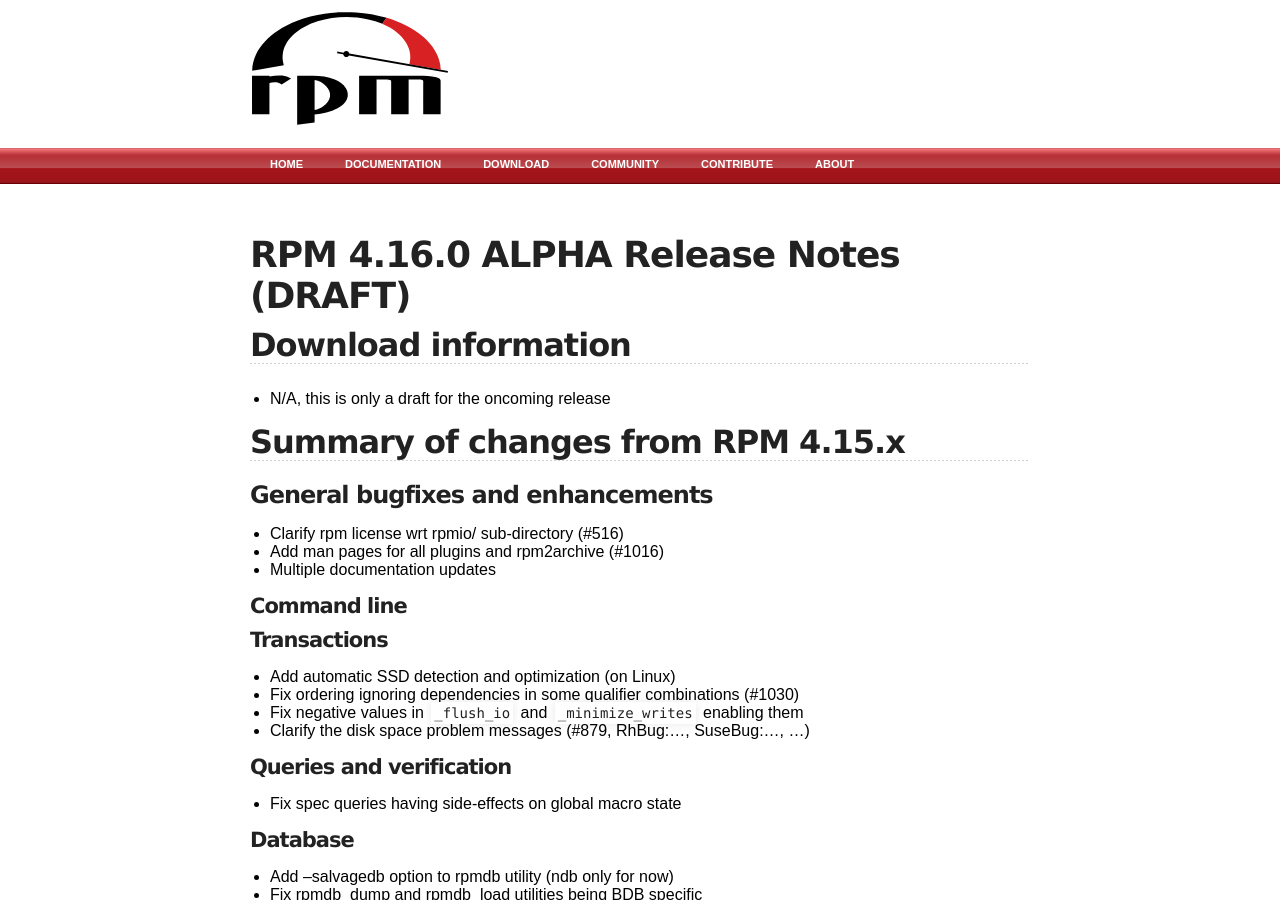
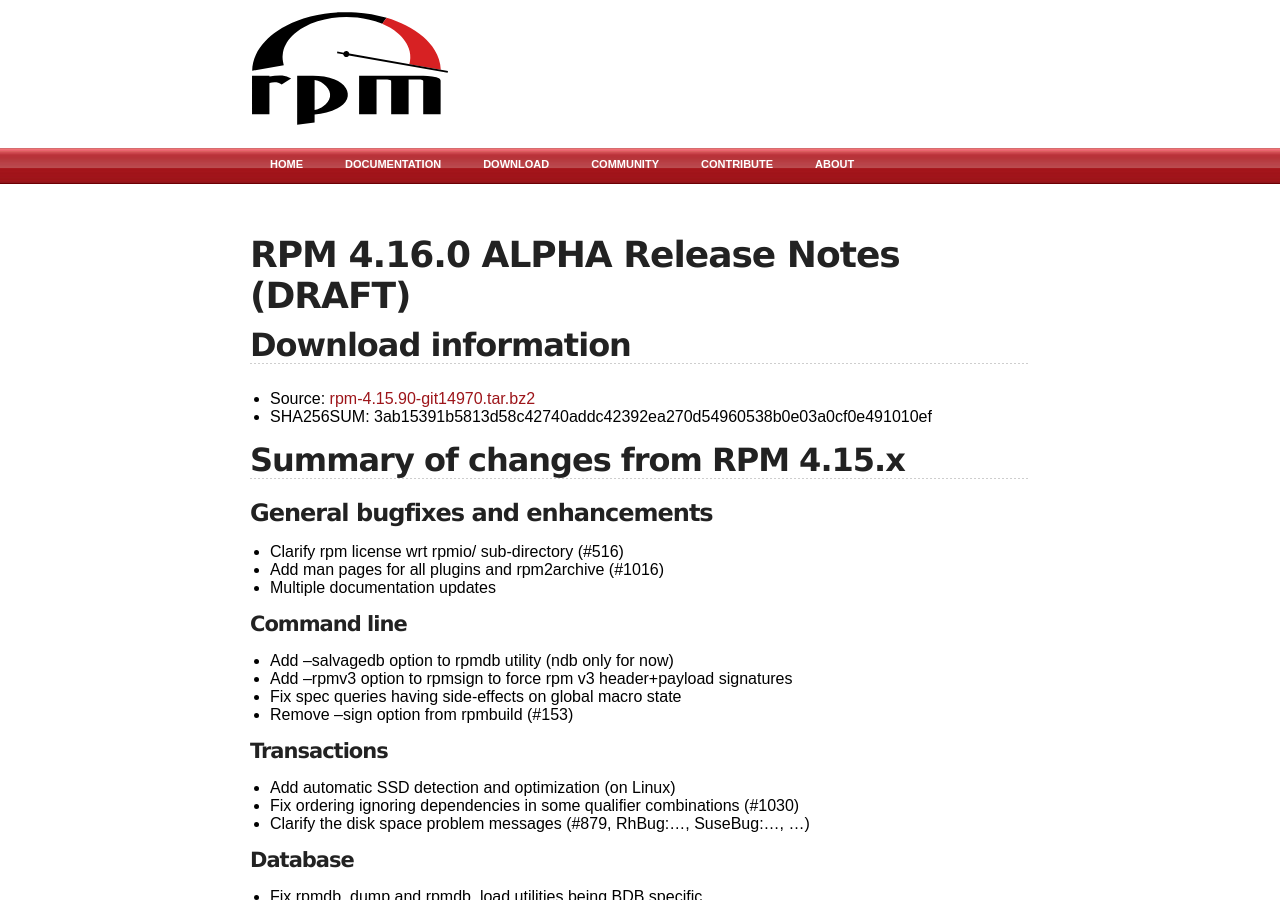
Before and after one commit to rpm-software-management/rpm-web, a Jekyll site: the page built from wiki/Releases/4.16.0.md, in a window 1280 px wide and 900 px high. Built offline with Jekyll 4.4.1, drawn with Linux system fonts in a browser that asks for light colours; some of the changed text lies outside the part shown.

Commit message:
Release 4.16.0 alpha (with further cosmetic tweaks)

```diff
--- a/wiki/Releases/4.16.0.md
+++ b/wiki/Releases/4.16.0.md
@@ -5,9 +5,9 @@ title: rpm.org - Releases
 
 # RPM 4.16.0 ALPHA Release Notes (DRAFT)
 
-
 ## Download information
- * N/A, this is only a draft for the oncoming release
+ * Source: [rpm-4.15.90-git14970.tar.bz2](http://ftp.rpm.org/releases/testing/rpm-4.15.90-git14970.tar.bz2)
+ * SHA256SUM: 3ab15391b5813d58c42740addc42392ea270d54960538b0e03a0cf0e491010ef
 
 ## Summary of changes from RPM 4.15.x
 
@@ -17,19 +17,18 @@ title: rpm.org - Releases
 * Multiple documentation updates
 
 #### Command line
+* Add --salvagedb option to rpmdb utility (ndb only for now)
+* Add --rpmv3 option to rpmsign to force rpm v3 header+payload signatures
+* Fix spec queries having side-effects on global macro state
+* Remove --sign option from rpmbuild (#153)
 
 #### Transactions
 * Add automatic SSD detection and optimization (on Linux)
 * Fix ordering ignoring dependencies in some qualifier combinations (#1030)
-* Fix negative values in `_flush_io` and `_minimize_writes` enabling them
 * Clarify the disk space problem messages (#879, RhBug:..., SuseBug:..., ...)
-
-#### Queries and verification
-* Fix spec queries having side-effects on global macro state
 
 #### Database
 
-* Add --salvagedb option to rpmdb utility (ndb only for now)
 * Fix rpmdb_dump and rpmdb_load utilities being BDB specific
 * Fix confusing message on --rebuilddb to a new backend
 * Fix regression on v3 package handling on database rebuild
@@ -124,8 +121,10 @@ title: rpm.org - Releases
 * Remove support for Python 2. Minimum required version is Python 3.1.
 
 ### Lua interface
+* N/A
 
 ### Removed features
+* Remove experimental LMDB backend as unsuccessful
 
 ### Deprecated features
 * Deprecate RPM v3 support, visibly (#1007)
@@ -168,5 +169,8 @@ title: rpm.org - Releases
 * Change default crypto library to libgcrypt
 
 ## Compatibility notes
+* Some previously working specs will fail to parse due to bare words being
+  illegal now. Always use double-quotes when comparing strings,
+  this is backwards compatible.
 
 ## Known issues in the 4.16.0 alpha release
```
Also changed, not shown: other parts of wiki/Releases/4.16.0.md (+3 -3 lines).
